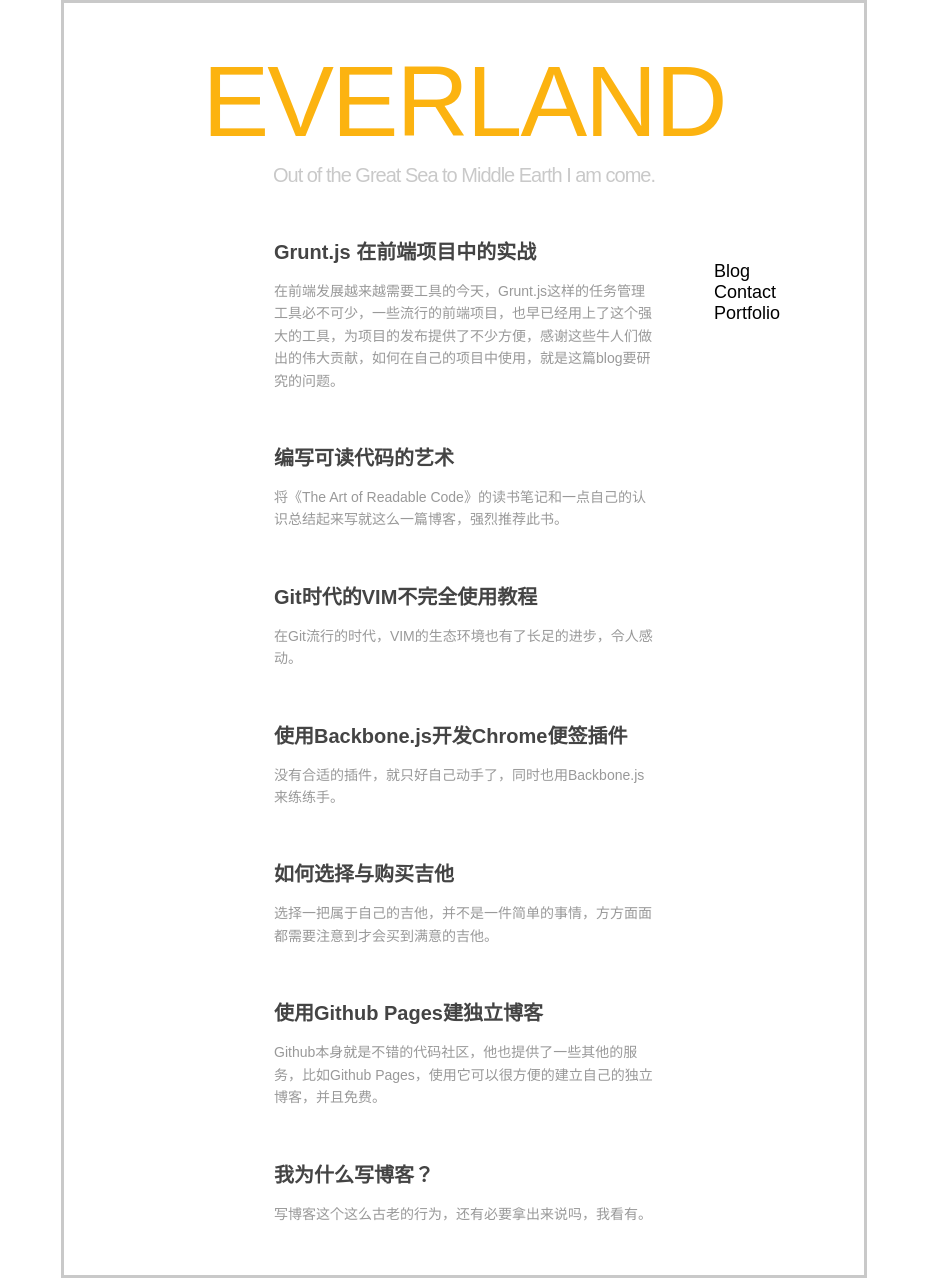
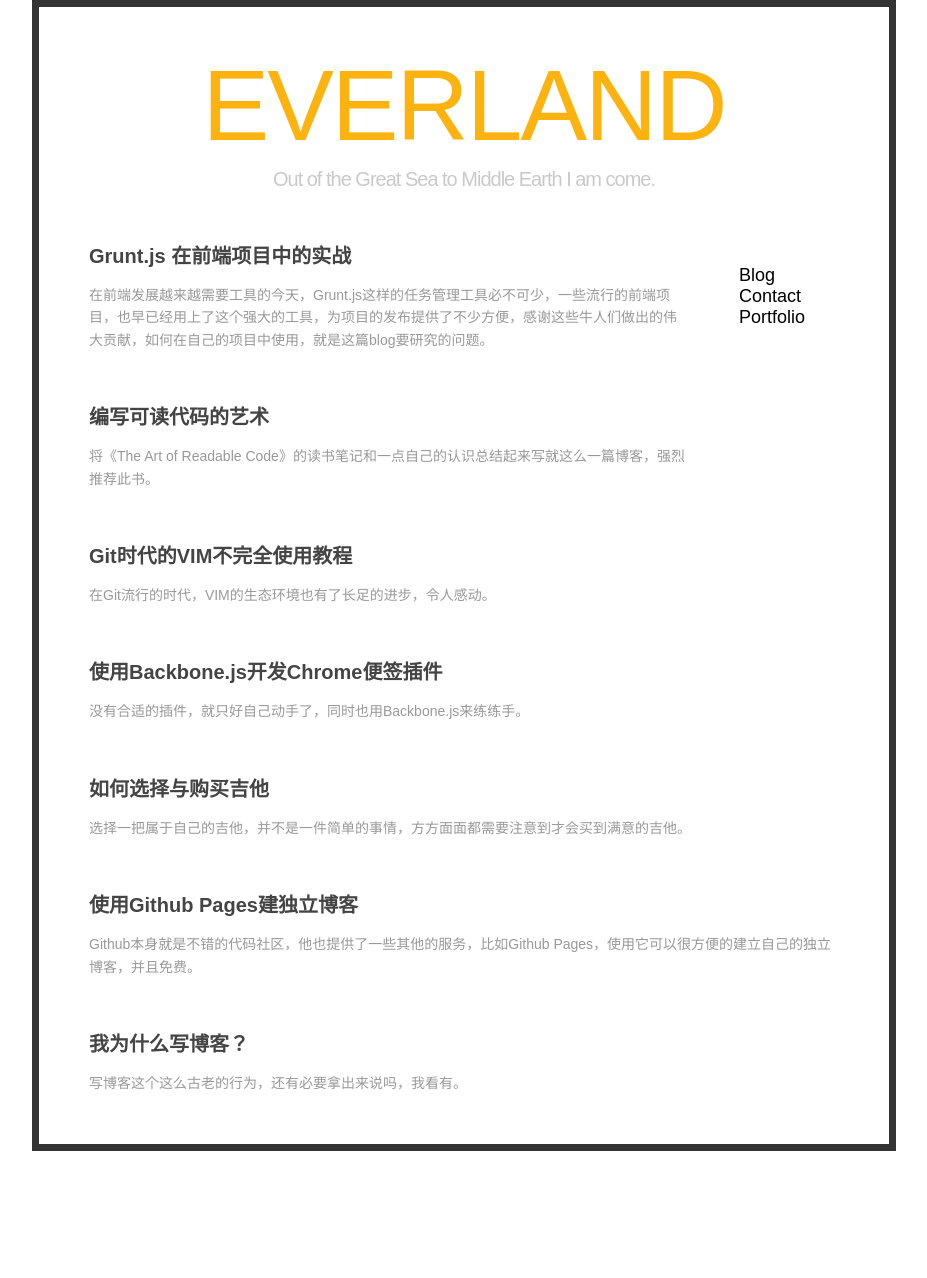
Before and after one commit to lynettelu/lynettelu.github.io, a Jekyll site: the page built from index.md, in a window 1280 px wide. Shown: the whole page, without its empty margins (176-1103 px from the left). Built offline with Jekyll 4.4.1, drawn with Linux system fonts in a browser that asks for light colours; Markdown is read by kramdown in place of the engine named in the settings; after the commit the page ends 1151 px from its top, so only the background shows below that.

Commit message:
modify index style

```diff
--- a/css/default.css
+++ b/css/default.css
@@ -124,11 +124,13 @@ pre ol{margin-left:25px;list-style-type:decimal;}
                           }
 
 .section {
-    width: 800px;
-    border: 3px solid #c9c9c9;
+    margin-top: 60px;
+    margin-bottom: 80px;
+    width: 850px;
+    border: 7px solid #333;
 }
 
-.index-content .artical-list { width:60%; margin:0 auto;  }
+.index-content .artical-list { width:100%; margin:0 auto;  }
 .index-content .artical-list li { margin:50px;}
 .index-content h2 { font-size:20px; margin-bottom:15px; }
 .index-content h2 a { color:#444 }
```
